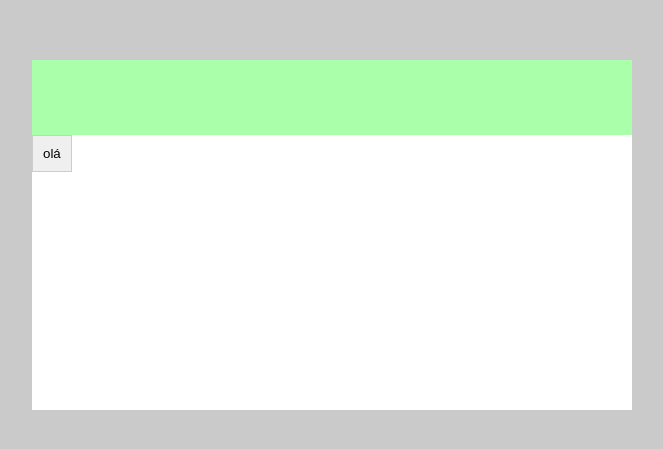
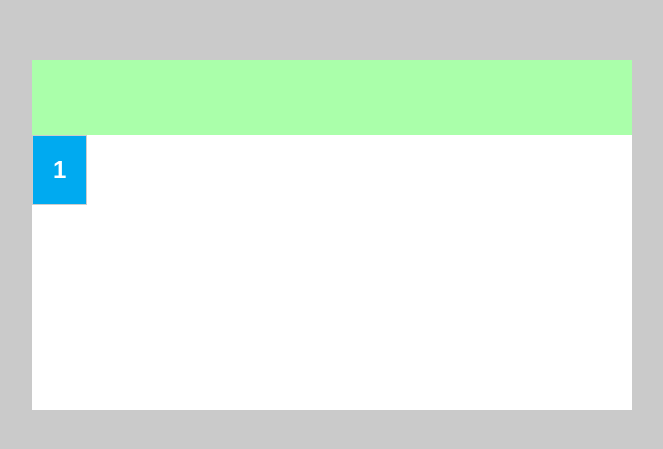
Before and after one commit to arthurdiasdeveloper/calculator-react, a React (Create React App) app: page / in a window 1280 px wide. Shown: the part 165-614 px from the top of the page, without its empty margins (308-971 px from the left). Built offline with nearby package versions, Linux system fonts and the light colour scheme.

Commit message:
buttons finish version 0.1

```diff
--- a/src/components/Button/index.js
+++ b/src/components/Button/index.js
@@ -3,7 +3,7 @@ import { ButtonContainer } from '../Button/styles'
 const Button = () => {
     return (
         <ButtonContainer>
-             olá
+             1
         </ButtonContainer>
 
 
--- a/src/components/Button/styles.js
+++ b/src/components/Button/styles.js
@@ -3,8 +3,13 @@ import  styled from 'styled-components';
 //nesse caso aqui, ao invés de styled ser uma div
 //já podemos colocar um styled.button
 export const ButtonContainer = styled.button`
-    padding: 10px;
+    padding: 20px;
     border: 1px solid #CDCDCD;
+    background-color: #00AAF0;
+    color: #FFFFFF;
+    font-size: 24px;
+    font-weight: 700;
+
 
 
 `;
```
